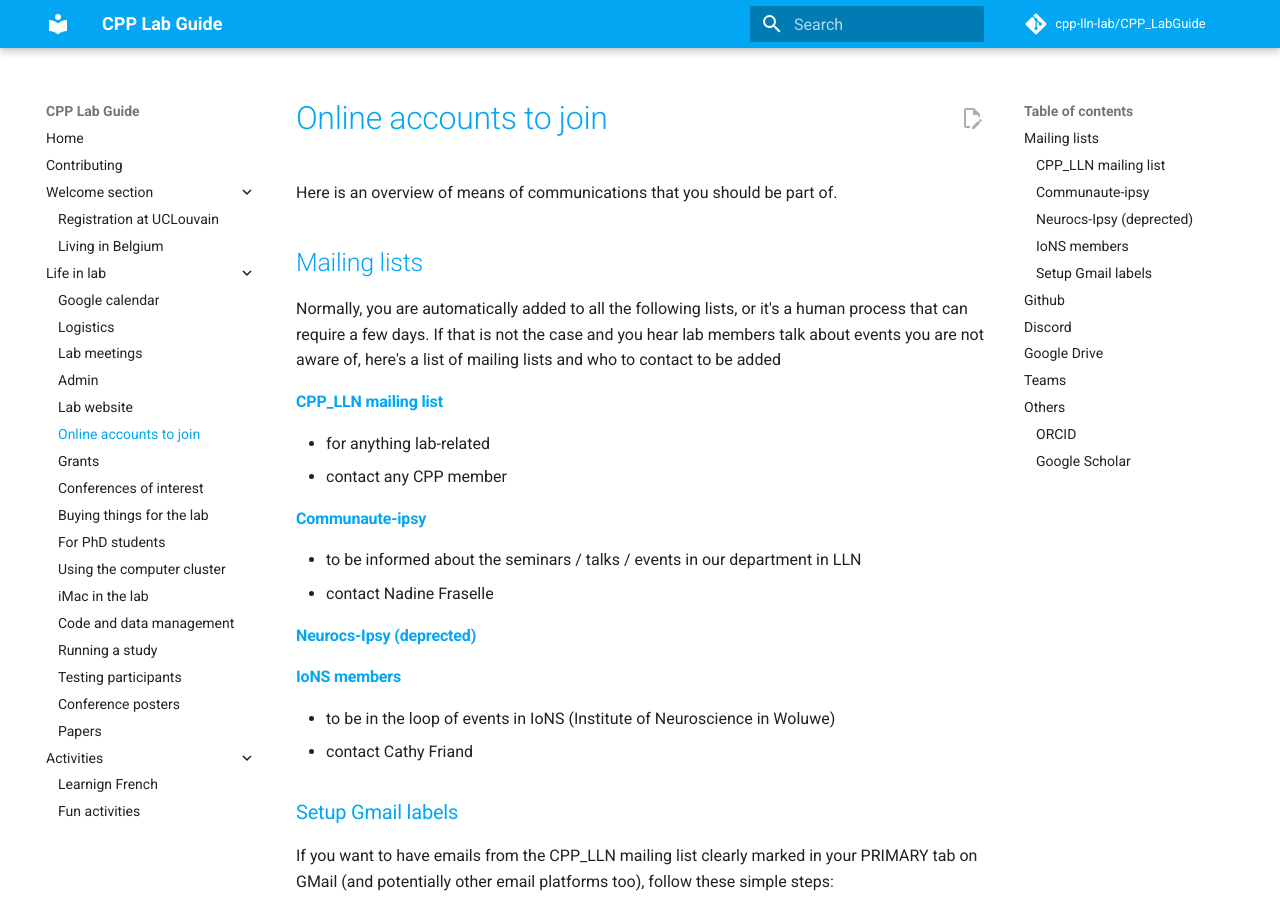
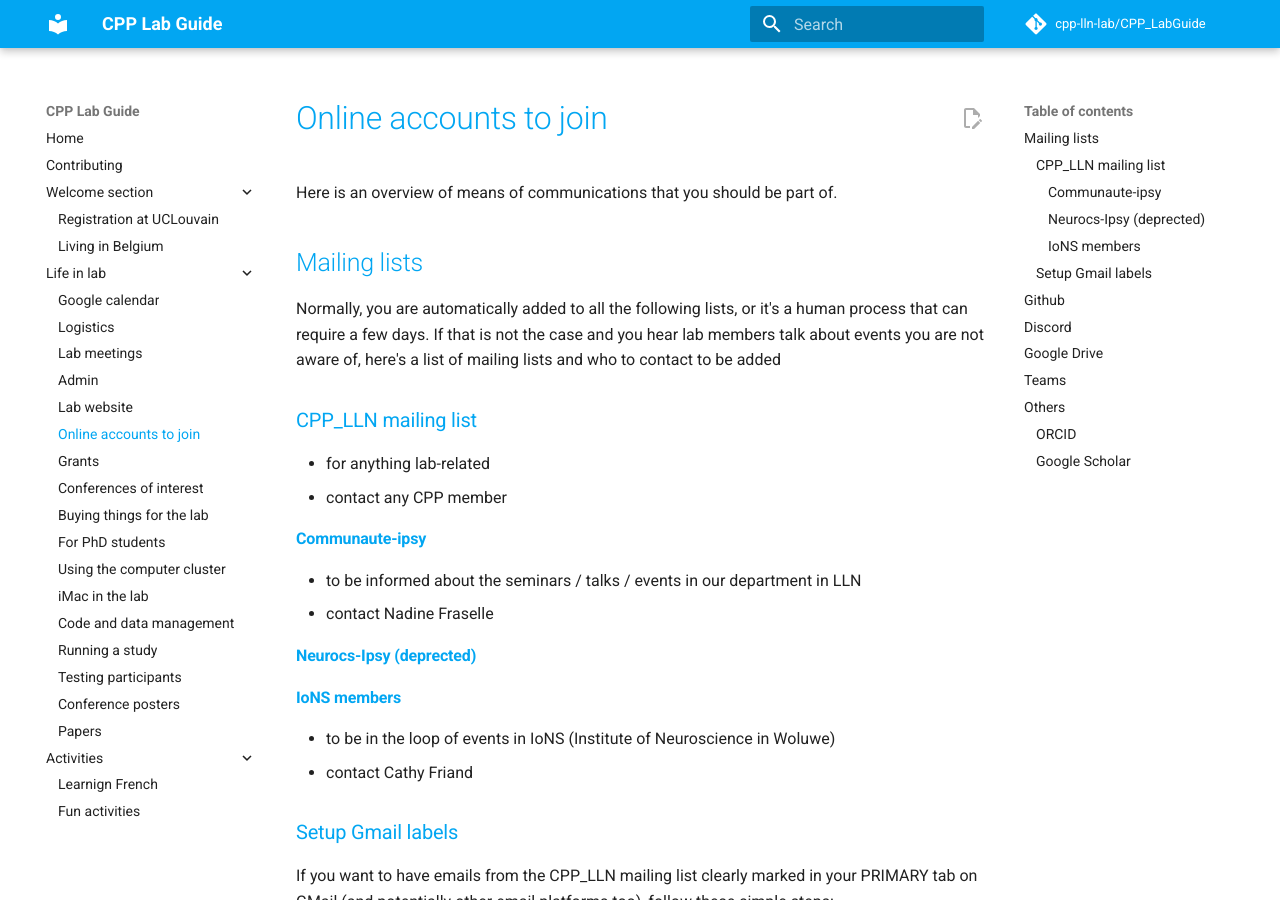
Before and after one commit to cpp-lln-lab/CPP_LabGuide, an MkDocs documentation site: the page built from doc/online_accounts_to_join.md, in a window 1280 px wide and 900 px high. Built offline with MkDocs 1.6.1 and Material for MkDocs 9.7.7, drawn with Linux system fonts in a browser that asks for light colours; comment, search, counter and statistics services are not loaded.

```diff
--- a/doc/online_accounts_to_join.md
+++ b/doc/online_accounts_to_join.md
@@ -6,7 +6,7 @@ Here is an overview of means of communications that you should be part of.
 Normally, you are automatically added to all the following lists, or it's a human process that can require a few days.
 If that is not the case and you hear lab members talk about events you are not aware of, here's a list of mailing lists and who to contact to be added
 
-#### CPP_LLN mailing list
+### CPP_LLN mailing list
 - for anything lab-related
 - contact any CPP member
 
```
